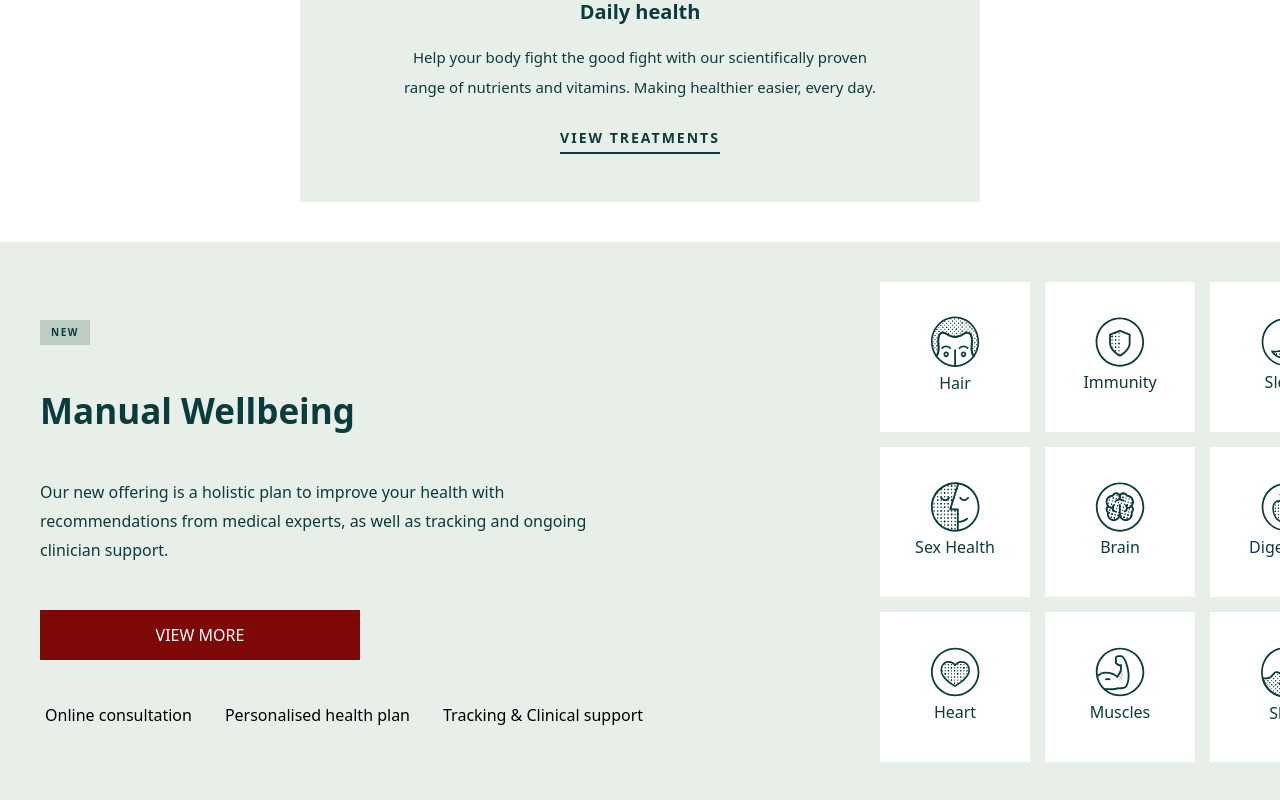
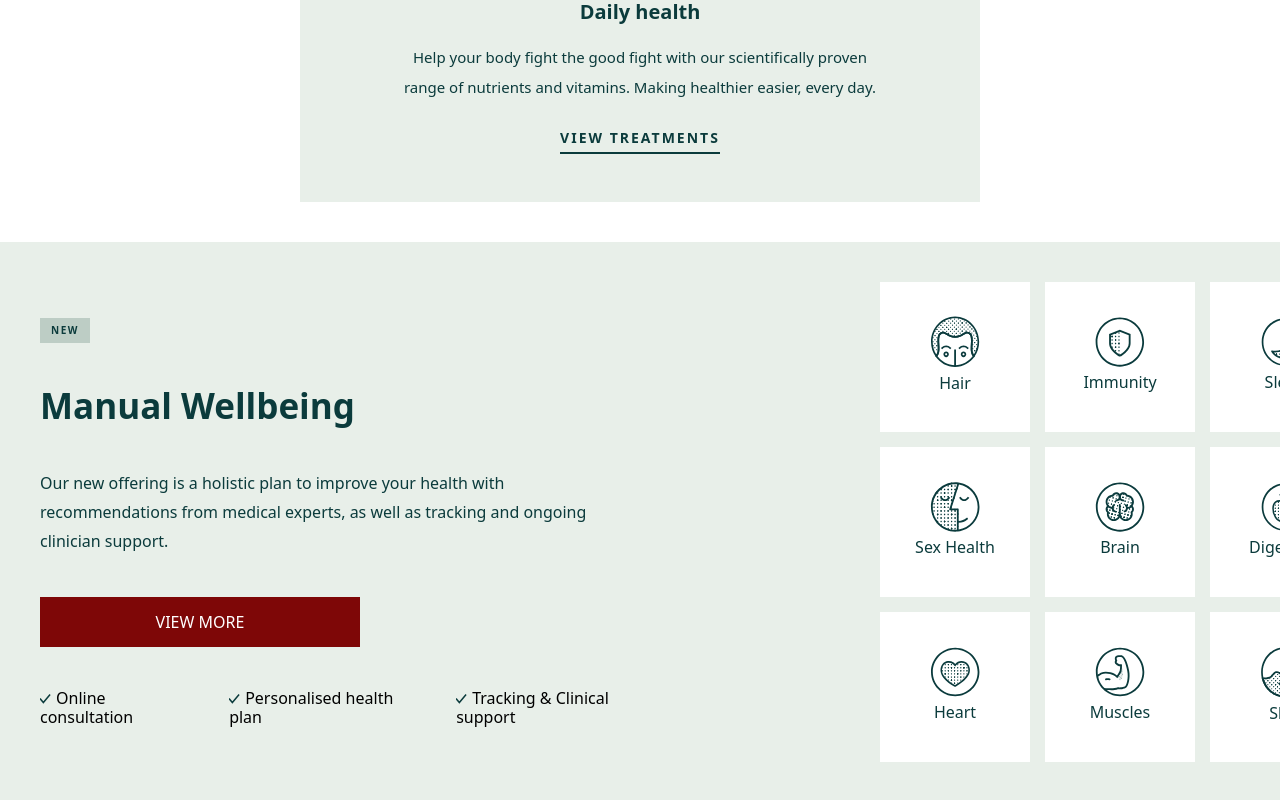
Before and after one commit to webLashchuk/studyproject_dan_it, a plain HTML site: page index.html in a window 1280 px wide. Shown: the part 4623-5423 px from the top of the page. Drawn offline with Linux system fonts and the light colour scheme; the site is published under a folder, as on GitHub Pages, so addresses that start at the root find nothing.

Commit message:
list points

```diff
--- a/style/style.css
+++ b/style/style.css
@@ -414,7 +414,7 @@ h4 {
 }
 
 .view-more-block li:before {
-    content: url("/img/list.svg");
+    content: url("../img/list.svg");
     padding-right: 5px;
 }
 
```
